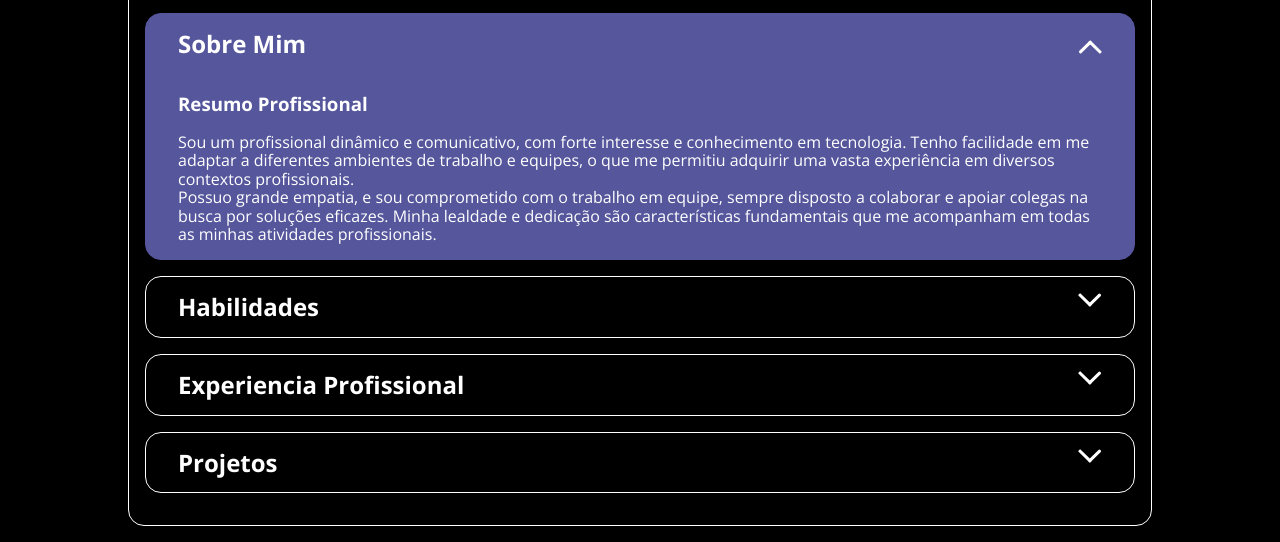
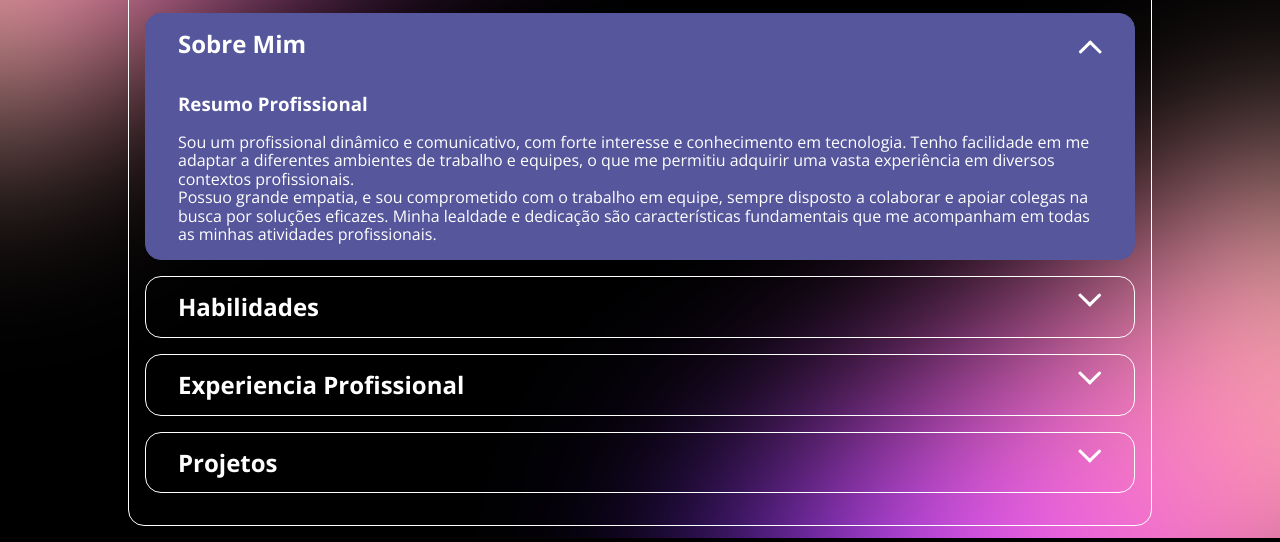
Before and after one commit to VineFrazao/portfolioVini, a plain HTML site: page index.html in a window 1280 px wide. Shown: the part 262-804 px from the top of the page. Drawn offline with nearby package versions, Linux system fonts and the light colour scheme; the site is published under a folder, as on GitHub Pages, so addresses that start at the root find nothing.

Commit message:
Att background

```diff
--- a/assets/css/global.css
+++ b/assets/css/global.css
@@ -18,7 +18,7 @@ body{
 .main::before,
 .main::after{
     content: '';
-    background-image: url(/assets/img/background.svg);
+    background-image: url(../img/background.svg);
     background-repeat: no-repeat;
     background-size: contain;
     width: 140vw;
```
